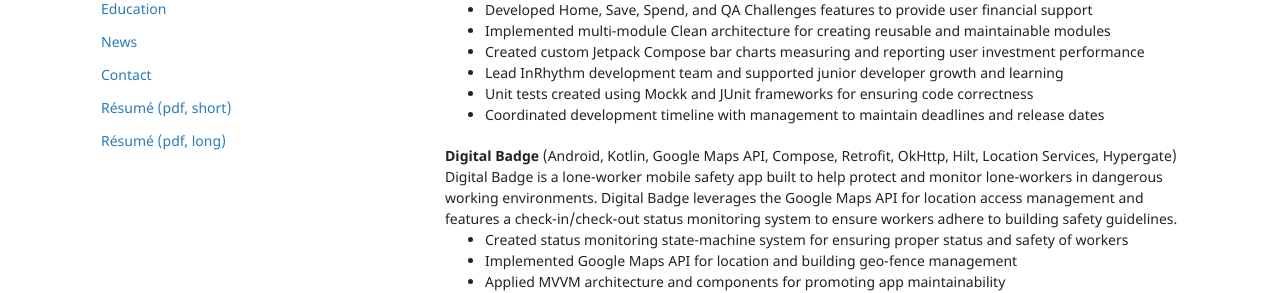
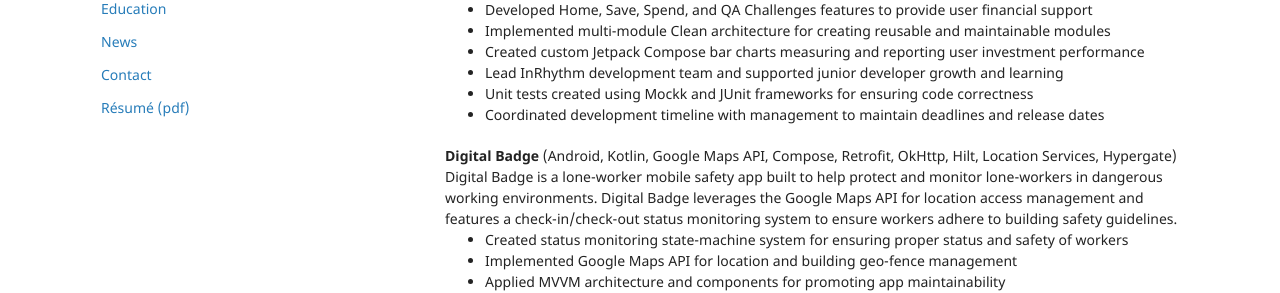
Before and after one commit to data-programmer/data-programmer.github.io, a Jekyll site: the page built from index.md, in a window 1280 px wide. Shown: the part 581-874 px from the top of the page. Built offline with Jekyll 4.4.1, drawn with Linux system fonts in a browser that asks for light colours.

Commit message:
Adding new resume

```diff
--- a/_data/settings.yml
+++ b/_data/settings.yml
@@ -15,8 +15,7 @@ nav:
   - {name: "Education", url: "../#education"}
   - {name: "News", url: "/news.html"}
   - {name: "Contact", url: "/contact.html" }
-  - {name: "Résumé (pdf, short)", url: "/resume_short.pdf"}
-  - {name: "Résumé (pdf, long)", url: "/resume_long.pdf"}
+  - {name: "Résumé (pdf)", url: "/resume.pdf"}
 
 social:
   - {url: "/assets/icons/envelope.svg", link: 'mailto:williamikingsley@outlook.com'}
```
Also changed, not shown: 1 other file.
